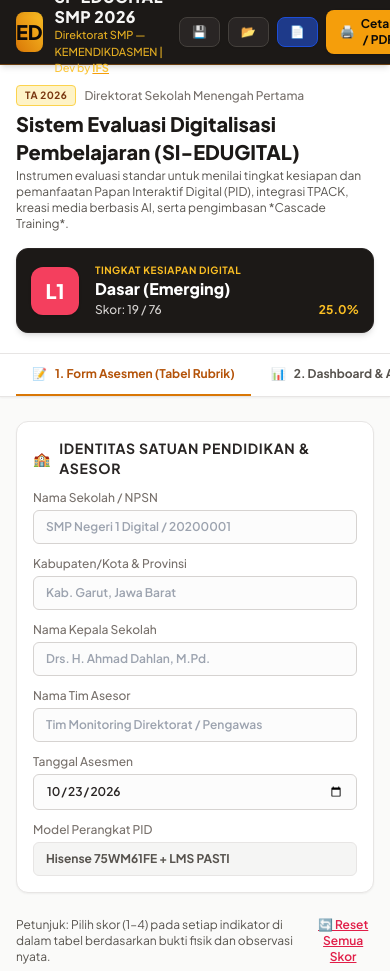
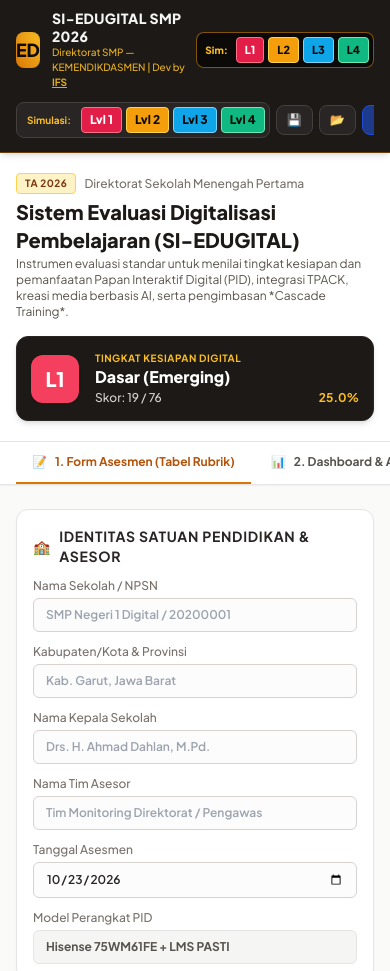
Before and after one commit to idafaridlah41/SIM-Kematangan-PID, a plain HTML site: page index.html in a window 390 px wide. Shown: the top 971 px of the page. Drawn offline with nearby package versions, Linux system fonts and the light colour scheme.

Commit message:
index.html

```diff
--- a/index.html
+++ b/index.html
@@ -138,40 +138,51 @@
 
     <!-- GLOBAL TOP NAVBAR -->
     <header class="bg-stone-900 text-white sticky top-0 z-50 shadow-md no-print border-b border-amber-600/40">
-        <div class="max-w-7xl mx-auto px-4 sm:px-6 lg:px-8 h-16 flex items-center justify-between">
-            <div class="flex items-center space-x-3">
-                <div class="w-10 h-10 rounded-lg bg-gradient-to-tr from-amber-600 to-amber-400 flex items-center justify-center font-black text-stone-950 text-xl shadow-inner">
-                    ED
-                </div>
-                <div>
-                    <h1 class="text-base font-extrabold tracking-wide leading-tight text-stone-100">SI-EDUGITAL SMP 2026</h1>
-                    <p class="text-[11px] text-amber-400/90 font-medium">Direktorat SMP — KEMENDIKDASMEN | Dev by <span class="font-bold underline decoration-amber-500">IFS</span></p>
+        <div class="max-w-7xl mx-auto px-4 sm:px-6 lg:px-8 py-2.5 sm:py-0 sm:h-16 flex flex-col sm:flex-row items-center justify-between gap-3">
+            <div class="flex items-center justify-between w-full sm:w-auto">
+                <div class="flex items-center space-x-3">
+                    <div class="w-9 h-9 sm:w-10 sm:h-10 rounded-lg bg-gradient-to-tr from-amber-600 to-amber-400 flex items-center justify-center font-black text-stone-950 text-lg sm:text-xl shadow-inner">
+                        ED
+                    </div>
+                    <div>
+                        <h1 class="text-sm sm:text-base font-extrabold tracking-wide leading-tight text-stone-100">SI-EDUGITAL SMP 2026</h1>
+                        <p class="text-[10px] sm:text-[11px] text-amber-400/90 font-medium">Direktorat SMP — KEMENDIKDASMEN | Dev by <span class="font-bold underline decoration-amber-500">IFS</span></p>
+                    </div>
+                </div>
+
+                <!-- SIMULASI PRESET UNTUK HP (MOBILE ONLY - XS) -->
+                <div class="flex xs:hidden sm:hidden items-center space-x-1 bg-stone-950 p-1 rounded-lg border border-amber-500/50 text-[11px] shrink-0 shadow-inner">
+                    <span class="text-amber-400 font-extrabold px-1 text-[10px]">Sim:</span>
+                    <button onclick="loadPreset(1)" class="px-2 py-1 bg-rose-600 active:bg-rose-700 text-white font-extrabold rounded shadow-sm border border-rose-400 transition" title="Simulasi Level 1">L1</button>
+                    <button onclick="loadPreset(2)" class="px-2 py-1 bg-amber-500 active:bg-amber-600 text-stone-950 font-extrabold rounded shadow-sm border border-amber-300 transition" title="Simulasi Level 2">L2</button>
+                    <button onclick="loadPreset(3)" class="px-2 py-1 bg-sky-500 active:bg-sky-600 text-stone-950 font-extrabold rounded shadow-sm border border-sky-300 transition" title="Simulasi Level 3">L3</button>
+                    <button onclick="loadPreset(4)" class="px-2 py-1 bg-emerald-500 active:bg-emerald-600 text-stone-950 font-extrabold rounded shadow-sm border border-emerald-300 transition" title="Simulasi Level 4">L4</button>
                 </div>
             </div>
 
             <!-- ACTION CONTROL BUTTONS -->
-            <div class="flex items-center space-x-2">
-                <!-- PRESETS -->
-                <div class="hidden xl:flex items-center space-x-1 bg-stone-800 p-1 rounded-lg border border-stone-700 text-xs">
-                    <span class="text-stone-400 px-2 text-[11px] font-semibold">Simulasi:</span>
-                    <button onclick="loadPreset(1)" class="px-2 py-1 bg-rose-950/80 hover:bg-rose-900 text-rose-300 rounded border border-rose-800 transition">Lvl 1</button>
-                    <button onclick="loadPreset(2)" class="px-2 py-1 bg-amber-950/80 hover:bg-amber-900 text-amber-300 rounded border border-amber-800 transition">Lvl 2</button>
-                    <button onclick="loadPreset(3)" class="px-2 py-1 bg-sky-950/80 hover:bg-sky-900 text-sky-300 rounded border border-sky-800 transition">Lvl 3</button>
-                    <button onclick="loadPreset(4)" class="px-2 py-1 bg-emerald-950/80 hover:bg-emerald-900 text-emerald-300 rounded border border-emerald-800 transition">Lvl 4</button>
+            <div class="flex items-center justify-between sm:justify-end w-full sm:w-auto space-x-1.5 sm:space-x-2 overflow-x-auto pb-1 sm:pb-0">
+                <!-- PRESETS TABLET & DESKTOP (RESPONSIF TERLIHAT JELAS TANPA TERPOTONG) -->
+                <div class="flex items-center space-x-1 bg-stone-800 p-1 rounded-lg border border-stone-700 text-xs shrink-0">
+                    <span class="text-amber-400 px-1.5 sm:px-2 text-[10px] sm:text-[11px] font-bold">Simulasi:</span>
+                    <button onclick="loadPreset(1)" class="px-2 sm:px-2.5 py-1 bg-rose-600 hover:bg-rose-500 text-white rounded font-extrabold border border-rose-400 transition shadow-sm" title="Simulasi Level 1">Lvl 1</button>
+                    <button onclick="loadPreset(2)" class="px-2 sm:px-2.5 py-1 bg-amber-500 hover:bg-amber-400 text-stone-950 rounded font-extrabold border border-amber-300 transition shadow-sm" title="Simulasi Level 2">Lvl 2</button>
+                    <button onclick="loadPreset(3)" class="px-2 sm:px-2.5 py-1 bg-sky-500 hover:bg-sky-400 text-stone-950 rounded font-extrabold border border-sky-300 transition shadow-sm" title="Simulasi Level 3">Lvl 3</button>
+                    <button onclick="loadPreset(4)" class="px-2 sm:px-2.5 py-1 bg-emerald-500 hover:bg-emerald-400 text-stone-950 rounded font-extrabold border border-emerald-300 transition shadow-sm" title="Simulasi Level 4">Lvl 4</button>
                 </div>
 
                 <!-- STORAGE & EXPORT MENU -->
-                <button onclick="exportJSON()" class="bg-stone-800 hover:bg-stone-700 text-amber-400 border border-stone-700 px-3 py-1.5 rounded-lg text-xs font-semibold flex items-center space-x-1 transition shadow-sm" title="Simpan File Data (.json)">
-                    <span>💾</span> <span class="hidden sm:inline">Simpan JSON</span>
+                <button onclick="exportJSON()" class="bg-stone-800 hover:bg-stone-700 text-amber-400 border border-stone-700 px-2.5 py-1.5 rounded-lg text-xs font-semibold flex items-center space-x-1 transition shadow-sm shrink-0" title="Simpan File Data (.json)">
+                    <span>💾</span> <span class="hidden md:inline">Simpan JSON</span>
                 </button>
-                <label class="bg-stone-800 hover:bg-stone-700 text-amber-400 border border-stone-700 px-3 py-1.5 rounded-lg text-xs font-semibold flex items-center space-x-1 cursor-pointer transition shadow-sm" title="Muat File Data (.json)">
-                    <span>📂</span> <span class="hidden sm:inline">Buka JSON</span>
+                <label class="bg-stone-800 hover:bg-stone-700 text-amber-400 border border-stone-700 px-2.5 py-1.5 rounded-lg text-xs font-semibold flex items-center space-x-1 cursor-pointer transition shadow-sm shrink-0" title="Muat File Data (.json)">
+                    <span>📂</span> <span class="hidden md:inline">Buka JSON</span>
                     <input type="file" id="import-file" accept=".json" onchange="importJSON(event)" class="hidden">
                 </label>
-                <button onclick="exportWordDoc()" class="bg-blue-900 hover:bg-blue-800 text-blue-100 border border-blue-700 px-3 py-1.5 rounded-lg text-xs font-semibold flex items-center space-x-1 transition shadow-sm" title="Ekspor ke Word (Compatible Multi-Device)">
-                    <span>📄</span> <span class="hidden sm:inline">Word (.doc)</span>
+                <button onclick="exportWordDoc()" class="bg-blue-900 hover:bg-blue-800 text-blue-100 border border-blue-700 px-2.5 py-1.5 rounded-lg text-xs font-semibold flex items-center space-x-1 transition shadow-sm shrink-0" title="Ekspor ke Word (Compatible Multi-Device)">
+                    <span>📄</span> <span class="hidden md:inline">Word (.doc)</span>
                 </button>
-                <button onclick="triggerPrintModal()" class="bg-amber-500 hover:bg-amber-400 text-stone-950 font-bold px-3.5 py-1.5 rounded-lg text-xs flex items-center space-x-1.5 transition shadow">
+                <button onclick="triggerPrintModal()" class="bg-amber-500 hover:bg-amber-400 text-stone-950 font-bold px-3 py-1.5 rounded-lg text-xs flex items-center space-x-1.5 transition shadow shrink-0">
                     <span>🖨️</span> <span>Cetak / PDF</span>
                 </button>
             </div>
```
